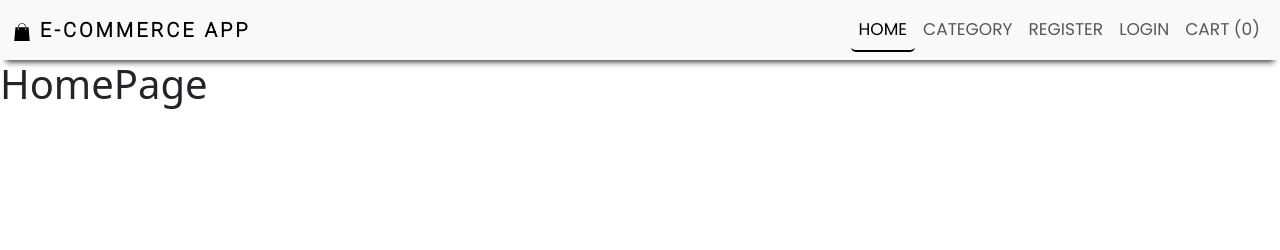
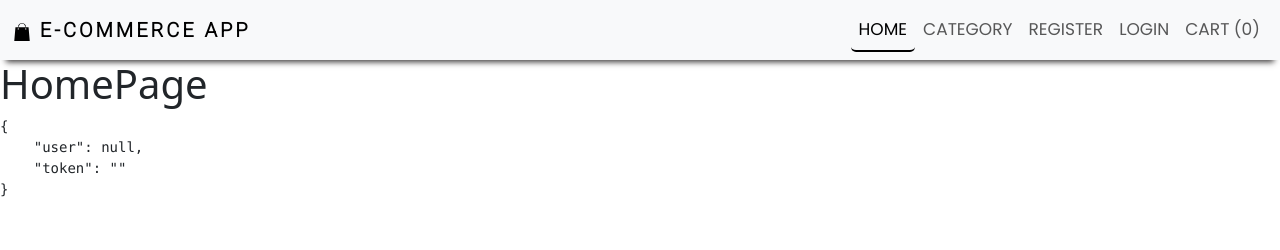
Before and after one commit to imtalibkhan/e-commerce-website, a React (Create React App) app in the folder client/: page / in a window 1280 px wide. Shown: the top 250 px of the page. Built offline with nearby package versions, Linux system fonts and the light colour scheme.

Commit message:
using contextApi for logout

```diff
--- /dev/null
+++ b/client/src/context/auth.js
@@ -0,0 +1,23 @@
+import { useState, useContext, createContext} from "react";
+
+const AuthContext = createContext()
+
+
+
+const AuthProvider = ({children}) => {
+    const [auth, setAuth] = useState({
+        user: null,
+        token: ""
+    })
+    return (
+        <AuthContext.Provider value={[auth,setAuth]}>
+            {children}
+        </AuthContext.Provider>
+    )
+}
+
+
+//custom hook
+const useAuth = () => useContext(AuthContext)
+
+export {useAuth, AuthProvider};
--- a/client/src/index.js
+++ b/client/src/index.js
@@ -1,18 +1,18 @@
-import React from 'react';
-import ReactDOM from 'react-dom/client';
-import './index.css';
-import App from './App';
-import reportWebVitals from './reportWebVitals';
-import {BrowserRouter} from "react-router-dom"
+import React from "react";
+import ReactDOM from "react-dom/client";
+import "./index.css";
+import App from "./App";
+import reportWebVitals from "./reportWebVitals";
+import { BrowserRouter } from "react-router-dom";
+import { AuthProvider } from "./context/auth";
 
-const root = ReactDOM.createRoot(document.getElementById('root'));
+const root = ReactDOM.createRoot(document.getElementById("root"));
 root.render(
-  <BrowserRouter>
-
-    <App />
-
-  </BrowserRouter>
-
+  <AuthProvider>
+    <BrowserRouter>
+      <App />
+    </BrowserRouter>
+  </AuthProvider>
 );
 
 // If you want to start measuring performance in your app, pass a function
--- a/client/src/pages/HomePage.js
+++ b/client/src/pages/HomePage.js
@@ -1,13 +1,16 @@
 import React from 'react'
 import Layout from './../components/layout/Layout';
+import { useAuth } from '../context/auth';
 
 const HomePage = () => {
+  const [auth,setAuth] = useAuth()
   return (
-    <Layout>
+    <Layout >
     <h1>HomePage</h1>
+    <pre>{JSON.stringify(auth, null, 4)}</pre>
 
     </Layout>
-  )
-}
+  );
+};
 
 export default HomePage
```
